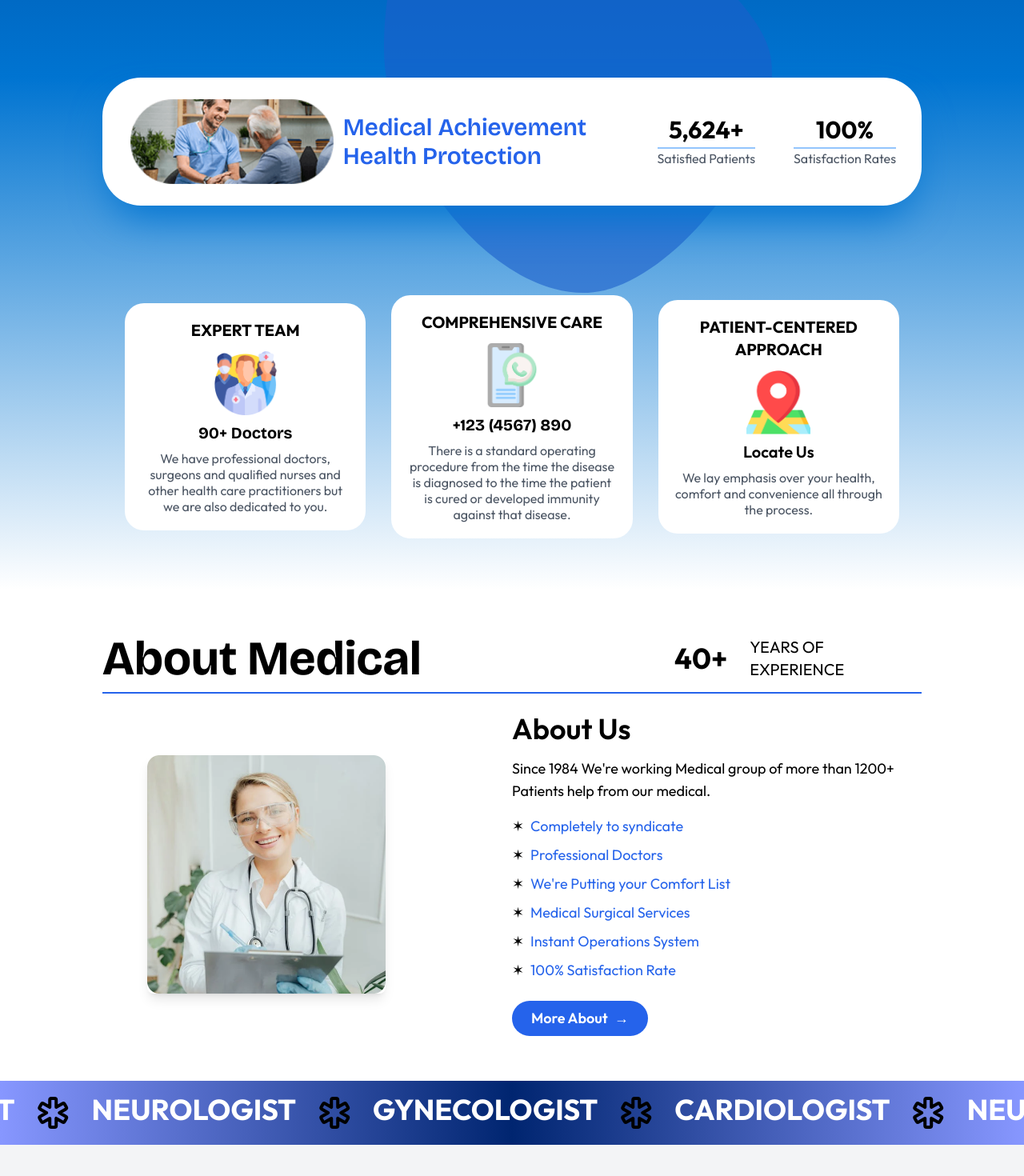
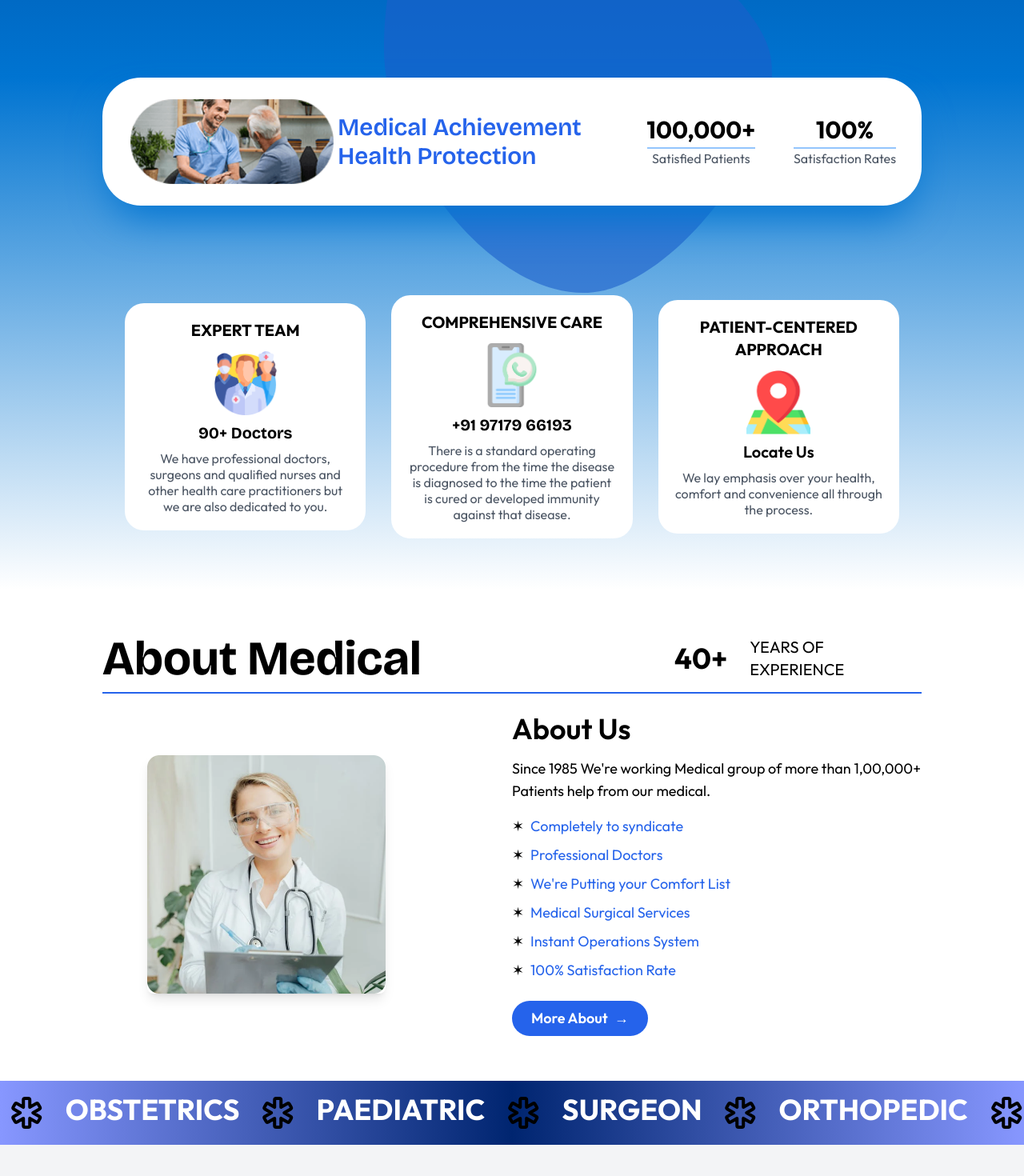
Before and after one commit to alpharsh/hospital, a React (Vite) app: page / in a window 1280 px wide. Shown: the part 655-2125 px from the top of the page at 80% size. Built offline with nearby package versions, Linux system fonts and the light colour scheme.

Commit message:
multiple changes acc to client

```diff
--- a/src/components/DoctorsBanner.jsx
+++ b/src/components/DoctorsBanner.jsx
@@ -9,21 +9,28 @@ const DoctorsBanner = () => {
           {/* Repeat the content twice to create a seamless loop */}
           <div className="flex">
             <h2 className="text-white text-2xl md:text-4xl font-bold mx-2 md:mx-6">
-              CARDIOLOGIST
+              ORTHOPEDIC
             </h2>
             <span className="text-black text-3xl md:text-5xl">
               <TbMedicalCross />
             </span>
 
             <h2 className="text-white text-2xl md:text-4xl font-bold mx-2 md:mx-6">
-              NEUROLOGIST
+              OBSTETRICS
             </h2>
             <span className="text-black text-3xl md:text-5xl">
               <TbMedicalCross />
             </span>
 
             <h2 className="text-white text-2xl md:text-4xl font-bold mx-2 md:mx-6">
-              GYNECOLOGIST
+              PAEDIATRIC
+            </h2>
+            <span className="text-black text-3xl md:text-5xl">
+              <TbMedicalCross />
+            </span>
+
+            <h2 className="text-white text-2xl md:text-4xl font-bold mx-2 md:mx-6">
+              SURGEON
             </h2>
           </div>
 
@@ -33,21 +40,28 @@ const DoctorsBanner = () => {
 
           <div className="flex">
             <h2 className="text-white text-2xl md:text-4xl font-bold mx-2 md:mx-6">
-              CARDIOLOGIST
+              ORTHOPEDIC
             </h2>
             <span className="text-black text-3xl md:text-5xl">
               <TbMedicalCross />
             </span>
 
             <h2 className="text-white text-2xl md:text-4xl font-bold mx-2 md:mx-6">
-              NEUROLOGIST
+              OBSTETRICS
             </h2>
             <span className="text-black text-3xl md:text-5xl">
               <TbMedicalCross />
             </span>
 
             <h2 className="text-white text-2xl md:text-4xl font-bold mx-2 md:mx-6">
-              GYNECOLOGIST
+              PAEDIATRIC
+            </h2>
+            <span className="text-black text-3xl md:text-5xl">
+              <TbMedicalCross />
+            </span>
+
+            <h2 className="text-white text-2xl md:text-4xl font-bold mx-2 md:mx-6">
+              SURGEON
             </h2>
           </div>
 
@@ -57,21 +71,28 @@ const DoctorsBanner = () => {
 
           <div className="flex">
             <h2 className="text-white text-2xl md:text-4xl font-bold mx-2 md:mx-6">
-              CARDIOLOGIST
+              ORTHOPEDIC
             </h2>
             <span className="text-black text-3xl md:text-5xl">
               <TbMedicalCross />
             </span>
 
             <h2 className="text-white text-2xl md:text-4xl font-bold mx-2 md:mx-6">
-              NEUROLOGIST
+              OBSTETRICS
             </h2>
             <span className="text-black text-3xl md:text-5xl">
               <TbMedicalCross />
             </span>
 
             <h2 className="text-white text-2xl md:text-4xl font-bold mx-2 md:mx-6">
-              GYNECOLOGIST
+              PAEDIATRIC
+            </h2>
+            <span className="text-black text-3xl md:text-5xl">
+              <TbMedicalCross />
+            </span>
+
+            <h2 className="text-white text-2xl md:text-4xl font-bold mx-2 md:mx-6">
+              SURGEON
             </h2>
           </div>
         </div>
--- a/src/components/Footer.jsx
+++ b/src/components/Footer.jsx
@@ -29,17 +29,23 @@ const Footer = () => {
         <div className="flex flex-col items-center md:items-start">
           <h3 className="font-semibold text-lg mb-3 uppercase">Address</h3>
           <p className="text-base text-center md:text-left">
-            102/ B Street, New Elephant Road, Sandigo, USA
+            Vijay Nagar, Puramufti, Prayagraj, U.P.
           </p>
 
           <h3 className="font-semibold text-lg mt-6 mb-3 uppercase">
             Call Now
           </h3>
           <a
-            href="tel:+1234567890"
+            href="tel:+91 97179 66193"
             className="text-base hover:text-gray-300 transition duration-300"
           >
-            +123 (4567) - 890
+            +91 97179 66193
+          </a>
+          <a
+            href="tel:+91 97179 66193"
+            className="text-base hover:text-gray-300 transition duration-300"
+          >
+            +91 93351 55072
           </a>
         </div>
 
--- a/src/components/InfoBanner.jsx
+++ b/src/components/InfoBanner.jsx
@@ -12,7 +12,7 @@ const InfoBanner = () => {
           <div className="bg-white text-blue-500 rounded-full p-3 md:p-5">
             <CiMedicalCase className=' text-2xl md:text-3xl'/>
           </div>
-          <p className="text-[0.8rem] md:text-3xl font-semibold leading-tight font-Bricolage-Grotesque md:w-[42rem]">Since 40+ Yrs We’re Serving with Medical group more than 5,624+ Patients</p>
+          <p className="text-[0.8rem] md:text-3xl font-semibold leading-tight font-Bricolage-Grotesque md:w-[42rem]">Since 1985 We’re Serving with Medical group more than 1,00,000+ Patients</p>
         </div>
 
         {/* Right Section: Contact Us Button */}
--- a/src/pages/contactus/Contact.jsx
+++ b/src/pages/contactus/Contact.jsx
@@ -69,7 +69,7 @@ function Contact() {
         <div className="w-full lg:w-1/2">
           <div className="relative rounded-3xl overflow-hidden shadow-lg">
             <iframe
-              src="https://maps.google.com/maps?q=Prayagraj&t=&z=13&ie=UTF8&iwloc=&output=embed"
+              src="https://www.google.com/maps/embed?pb=!1m14!1m8!1m3!1d460894.4613911015!2d81.4519194!3d25.5137837!3m2!1i1024!2i768!4f13.1!3m3!1m2!1s0x399ad25dad8c7e49%3A0xca7892c13ea4752d!2sR%20D%20Memorial%20Hospital!5e0!3m2!1sen!2sin!4v1734794828912!5m2!1sen!2sin"
               frameBorder="0"
               className="w-full h-64 lg:h-72"
               allowFullScreen=""
@@ -85,11 +85,19 @@ function Contact() {
               </span>
               <span className="text-gray-700">Lucknow, Uttar Pradesh</span>
             </div>
-            <div className="flex items-center">
-              <span className="text-blue-600 mr-2">
-                <FaPhoneAlt />{" "}
-              </span>
-              <span className="text-gray-700">+91 7007 618 589</span>
+            <div className="flex space-x-5 items-center">
+              <div className="flex items-center">
+                <span className="text-blue-600 mr-2">
+                  <FaPhoneAlt />{" "}
+                </span>
+                <span className="text-gray-700">+91 97179 66193</span>
+              </div>
+              <div className="flex items-center">
+                <span className="text-blue-600 mr-2">
+                  <FaPhoneAlt />{" "}
+                </span>
+                <span className="text-gray-700">+91 97179 66193</span>
+              </div>
             </div>
           </div>
         </div>
--- a/src/pages/home/AboutMedical.jsx
+++ b/src/pages/home/AboutMedical.jsx
@@ -31,7 +31,7 @@ const AboutMedical = () => {
           {/* About Us Description */}
           <h3 className="text-2xl md:text-4xl font-semibold">About Us</h3>
           <p className="md:text-lg leading-tight">
-            Since 1984 We're working Medical group of more than 1200+ Patients
+            Since 1985 We're working Medical group of more than 1,00,000+ Patients
             help from our medical.
           </p>
 
--- a/src/pages/home/Home.jsx
+++ b/src/pages/home/Home.jsx
@@ -81,7 +81,7 @@ function Home() {
               </div>
             </h1>
             <p className="mb-8 font-sans text-lg max-w-lg">
-              RD Memorial Hospital is a testimony and a source of hope of
+              R D Memorial Hospital is a testimony and a source of hope of
               quality health care for patients for more than 5 years now. The
               organizational vision is to be an institution whose healthcare
               delivery improves the vast quality of lives, highly recommended
@@ -176,7 +176,7 @@ function Home() {
           <div className="flex items-center space-x-12">
             <div className="text-center">
               <p className="text-3xl font-bold text-black">
-                <CountUp end={5624} enableScrollSpy={true} />+
+                <CountUp end={100000} enableScrollSpy={true} />+
               </p>
               <hr className="border border-blue-300 w-full mt-1" />
               <p className="text-gray-600 text-sm md:text-base leading-tight">
@@ -227,7 +227,7 @@ function Home() {
                 className="w-24 md:w-20 h-24 md:h-20 mb-4"
               />
               <p className="text-2xl md:text-xl font-bold mb-2 font-Bricolage-Grotesque">
-                +123 (4567) 890
+                +91 97179 66193
               </p>
               <p className="text-base leading-tight text-gray-600">
                 There is a standard operating procedure from the time the
--- a/src/pages/home/Slider.jsx
+++ b/src/pages/home/Slider.jsx
@@ -4,14 +4,9 @@ import { FaChevronRight } from "react-icons/fa";
 
 const slides = [
   {
-    image: "slideimg1.png",
-    heading: "Proton Cancer Centre",
-    description: "India's First Advanced Cancer Centre Is Accredited By JCI",
-  },
-  {
     image: "slideimg2.png",
-    heading: "Proton Therapy",
-    description: "Over 600 lives touched with the revolutionary Proton Therapy",
+    heading: "UltraSound Facility",
+    description: "State-of-the-art ultrasound facility for accurate diagnosis",
   },
   {
     image: "slideimg3.png",
--- a/src/pages/services/Services.jsx
+++ b/src/pages/services/Services.jsx
@@ -49,21 +49,21 @@ const centers = [
 const doctors = [
   {
     name: "Dr. Vijay Kushwaha ",
-    specialty: "Ophthalmologist",
+    specialty: "Physician",
     imageUrl:
       "https://plus.unsplash.com/premium_photo-1661745717091-488b4d4af658?q=80&w=2070&auto=format&fit=crop&ixlib=rb-4.0.3&ixid=M3wxMjA3fDB8MHxwaG90by1wYWdlfHx8fGVufDB8fHx8fA%3D%3D",
     rating: 4,
   },
   {
     name: "Dr. Kumar Saurav Kushwaha",
-    specialty: "MD Physician, Minilab Surgeon",
+    specialty: "Sonologist, Minilab Surgeon",
     imageUrl:
       "https://plus.unsplash.com/premium_photo-1661746228321-8de24c08c6a2?q=80&w=2070&auto=format&fit=crop&ixlib=rb-4.0.3&ixid=M3wxMjA3fDB8MHxwaG90by1wYWdlfHx8fGVufDB8fHx8fA%3D%3D",
     rating: 5,
   },
   {
-    name: "Dr. Reetu Singh Kushwaha",
-    specialty: "Ophthalmologist",
+    name: "Dr. Ritu Singh Kushwaha",
+    specialty: "OBS & GYN",
     imageUrl:
       "https://plus.unsplash.com/premium_photo-1661741194134-c533748d8117?q=80&w=2070&auto=format&fit=crop&ixlib=rb-4.0.3&ixid=M3wxMjA3fDB8MHxwaG90by1wYWdlfHx8fGVufDB8fHx8fA%3D%3D",
     rating: 4,
@@ -77,6 +77,13 @@ const doctors = [
   },
   {
     name: "Dr. Akbar Alam",
+    specialty: "Surgeon",
+    imageUrl:
+      "https://plus.unsplash.com/premium_photo-1661690013376-9c1b73f0b16c?q=80&w=2070&auto=format&fit=crop&ixlib=rb-4.0.3&ixid=M3wxMjA3fDB8MHxwaG90by1wYWdlfHx8fGVufDB8fHx8fA%3D%3D",
+    rating: 5,
+  },
+  {
+    name: "Dr. Ashok Singh",
     specialty: "Surgeon",
     imageUrl:
       "https://plus.unsplash.com/premium_photo-1661690013376-9c1b73f0b16c?q=80&w=2070&auto=format&fit=crop&ixlib=rb-4.0.3&ixid=M3wxMjA3fDB8MHxwaG90by1wYWdlfHx8fGVufDB8fHx8fA%3D%3D",
```
